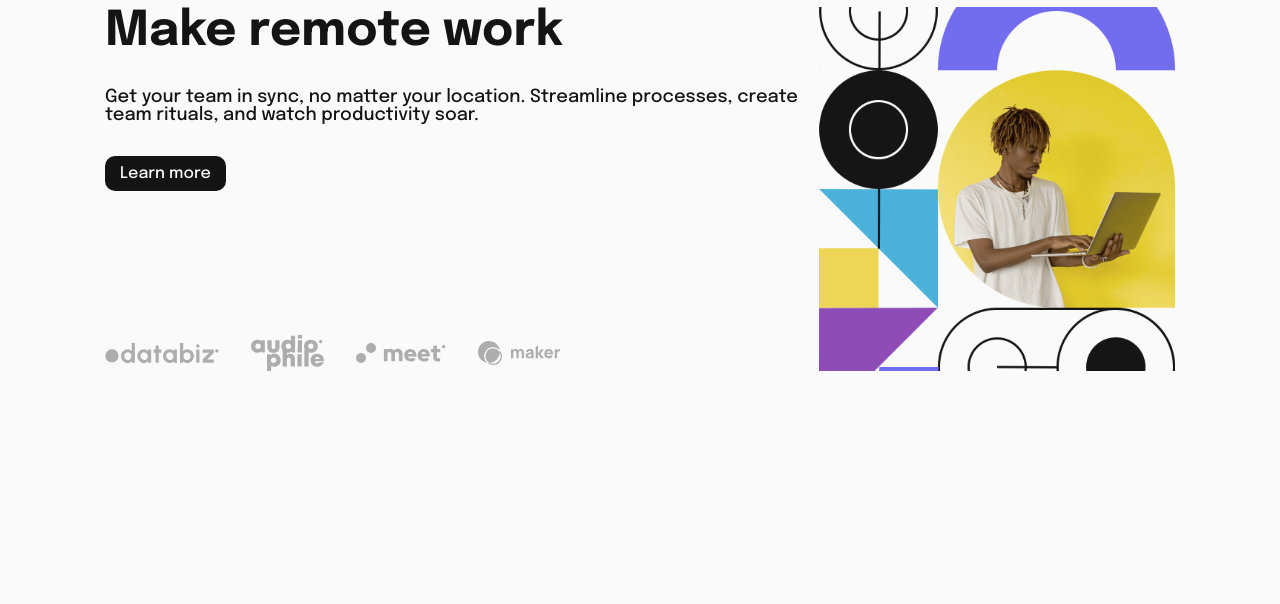
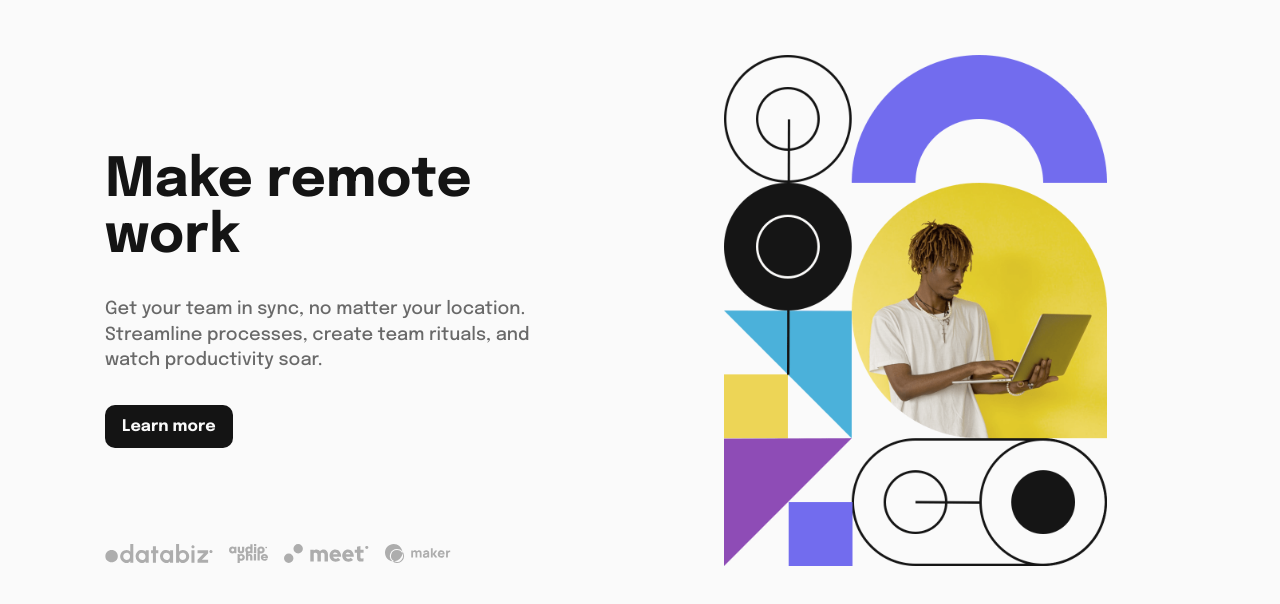
Before and after one commit to ahmad-kashkoush/intro-section-with-dropdown, a plain HTML site: page index.html in a window 1280 px wide. Shown: the part 54-658 px from the top of the page. Drawn offline with Linux system fonts and the light colour scheme.

Commit message:
hero Section

```diff
--- a/style.css
+++ b/style.css
@@ -309,41 +309,116 @@ nav .account-stuff .btn-login {
 
 /* ?End Navbar ************************************************/
 main {
+  /* Variables */
+  --vertical-gap: 1rem;
+  /* ------------------- */
   display: flex;
+  flex-direction: column-reverse;
+  align-items: center;
+  gap: 2rem;
+
+  height: fit-content;
+  height: auto;
+  margin-top: 1rem;
 }
-main .hero {
+/* main .hero {
+  height: 100%;
+}*/
+@media (min-width: 780px) {
+  main {
+    flex-direction: row;
+    margin-top: 3rem;
+    --vertical-gap: 2rem;
+  }
 }
+
 main .hero h1 {
   color: var(--Almost-Black);
-  font-size: 48px;
+  font-size: 37px;
+  text-align: center;
 }
+@media (min-width: 780px) {
+  main .hero h1 {
+    font-size: 54px;
+    text-align: start;
+    margin-top: 6rem;
+    width: 85%;
+  }
+}
+
 main .hero p {
-  margin-top: 2rem;
-  color: var(--Almost-Black);
+  margin-top: var(--vertical-gap);
+  color: var(--Medium-Gray);
+  text-align: center;
+  /* padding-left: 14px; */
+  /* padding-right: 14px; */
+  margin-left: auto;
+  margin-right: auto;
+  width: 90%;
+  /* font-weight: 700; */
+  line-height: 1.4;
 }
+@media (min-width: 780px) {
+  main .hero p {
+    text-align: start;
+    /* margin-top: 6rem; */
+    width: 85%;
+    margin-left: 0;
+    /* margin-top: 2rem; */
+  }
+}
+
 main .hero .btn-learn-more {
   color: var(--Almost-White);
-  background: var(--Almost-Black);
+  background-color: var(--Almost-Black);
   border: none;
   display: block;
   width: fit-content;
-  /* margin-left: auto; */
-  /* margin-right: auto; */
-  padding: 9px 15px;
-  margin-top: 2rem;
+  margin-left: auto;
+  margin-right: auto;
+  padding: 11px 15px;
+  margin-top: var(--vertical-gap);
+  font-weight: 700;
+  border: 2px solid transparent;
 }
+main .hero .btn-learn-more:hover {
+  background-color: var(--Almost-White);
+  color: var(--Almost-Black);
+  border-color: var(--Almost-Black);
+}
+@media (min-width: 780px) {
+  main .hero .btn-learn-more {
+    margin-left: 0;
+  }
+}
+
 main .hero .clients {
   display: flex;
   align-items: center;
-  margin-top: 9rem;
-  gap: 2rem;
+  margin-top: calc(var(--vertical-gap) * 3);
+  gap: 16px;
+  justify-content: center;
+}
+@media (min-width: 780px) {
+  main .hero .clients {
+    justify-content: left;
+  }
 }
 main .hero .clients img {
+  height: 19px;
 }
-
 main .img-wrapper {
-  background-image: url("images/image-hero-desktop.png");
-  flex-basis: 50%;
-  background-size: cover;
+  background-image: url(images/image-hero-mobile.png);
+  background-size: contain;
   background-position: center;
+  background-repeat: no-repeat;
+  /* flex-basis: 100%; */
+  height: 264px;
+  width: 100%;
 }
+@media (min-width: 780px) {
+  main .img-wrapper {
+    background-image: url("images/image-hero-desktop.png");
+    height: 511px;
+  }
+}
```
